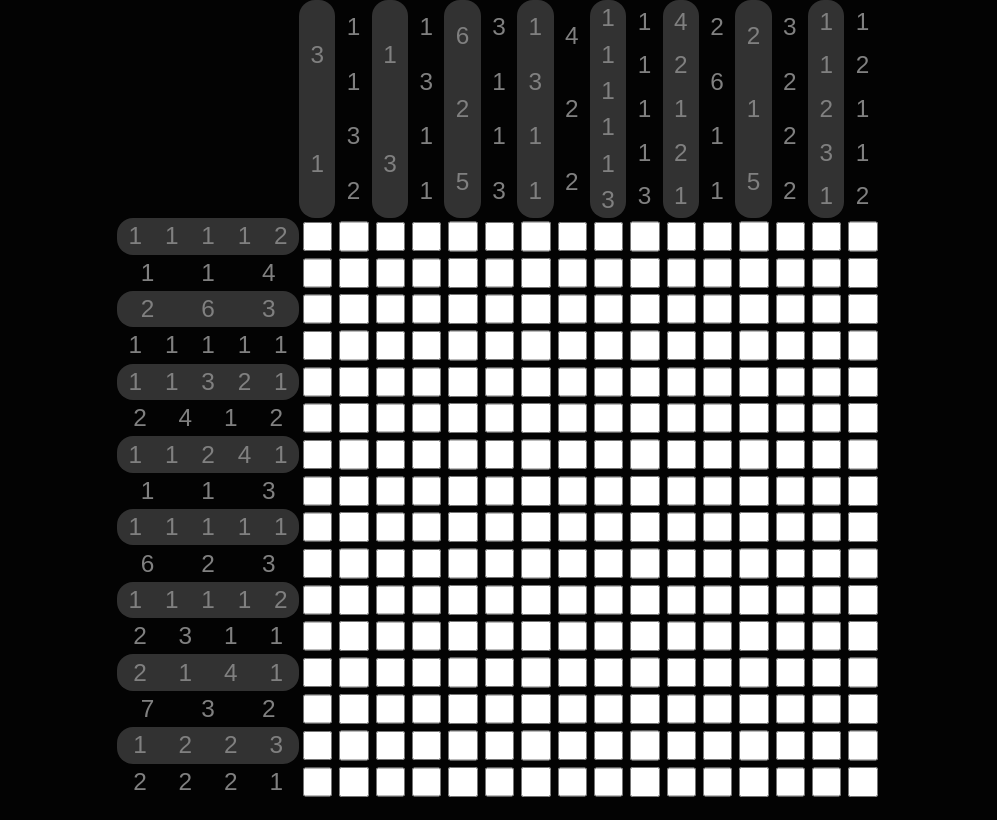
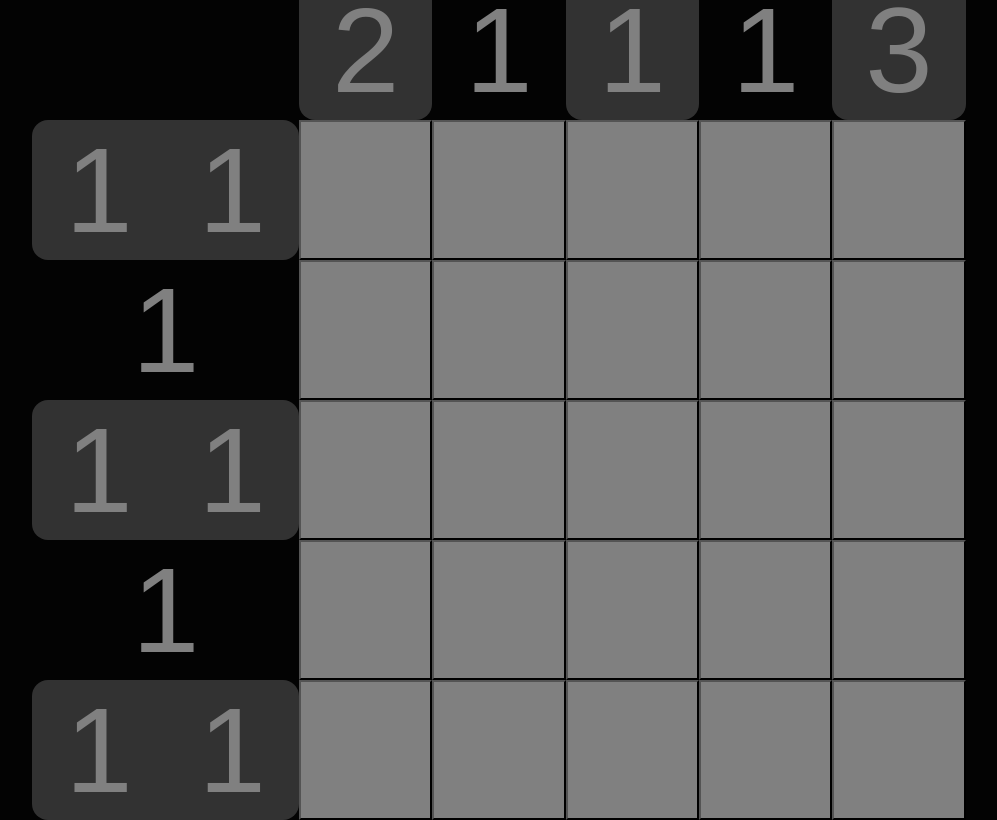
Before and after one commit to Wid-mo/nonograms-layout, a SvelteKit app: page / in a window 1280 px wide. Shown: the whole page, without its empty margins (141-1138 px from the left). Built offline with nearby package versions, Linux system fonts and the light colour scheme.

Commit message:
some small changes

```diff
--- a/src/routes/+page.svelte
+++ b/src/routes/+page.svelte
@@ -1,7 +1,7 @@
 <script>
-	let cellsInRow = 16;
+	let cellsInRow = 5;
 
-	$: cells = Array.from({ length: cellsInRow * cellsInRow }, () => Math.random() < 0.5);
+	$: solutionCells = Array.from({ length: cellsInRow * cellsInRow }, () => Math.random() < 0.5);
 	const last = (arr) => arr[arr.length - 1];
 	const generateLabelsForLine = (arr) => {
 		const labels = arr.reduce((groupsLengths, field, i, arr) => {
@@ -20,10 +20,10 @@
 		Array.from(
 			{ length: cellsInRow ** 2 },
 			(_, i) => ~~(i / cellsInRow) + ((i * cellsInRow) % cellsInRow ** 2)
-		).map((idx) => cells[idx])
+		).map((idx) => solutionCells[idx])
 	).map((line) => generateLabelsForLine(line));
 	$: labelsForRows = splitByGroupsLengthN(cellsInRow)(
-		[...Array(cellsInRow ** 2).keys()].map((idx) => cells[idx])
+		[...Array(cellsInRow ** 2).keys()].map((idx) => solutionCells[idx])
 	).map((line) => generateLabelsForLine(line));
 
 	$: maxNumberOfLabelsForRows = Math.max(...labelsForRows.map(({ length }) => length));
@@ -31,10 +31,19 @@
 	$: maxWidth = maxNumberOfLabelsForRows + cellsInRow;
 	$: maxHeight = maxNumberOfLabelsForColumns + cellsInRow;
 
-	$: checkboxes = Array(cellsInRow ** 2).fill(false);
-	$: gameOver = checkboxes.every((v, i) => v === cells[i]);
-	$: if (gameOver) {
-		alert('OK');
+	$: cells = Array(cellsInRow ** 2).fill('');
+
+	function gameOver() {
+		if (cells.every((cell, i) => (solutionCells[i] ? cell === '█' : cell !== '█'))) {
+			setTimeout(()=>cellsInRow += 1, 1000)
+			;
+		}
+	}
+	function toggle(i) {
+		cells[i] = cells[i] === '' ? '█' : '';
+	}
+	function setXMark(i) {
+		cells[i] = 'X';
 	}
 </script>
 
@@ -66,8 +75,16 @@
 		{/each}
 	</div>
 	<div class="grid" style="grid-template: repeat({cellsInRow}, auto) / repeat({cellsInRow}, auto);">
-		{#each checkboxes as checked}
-			<input type="checkbox" bind:checked />
+		{#each cells as cell, i}
+			<!-- svelte-ignore a11y_consider_explicit_label -->
+			<button
+				on:pointerdown={(e) => {toggle(i)}}
+				on:contextmenu|preventDefault={() => setXMark(i)}
+				on:pointerup={gameOver}
+				class:filled={cell == '█'}
+				class:crossMark={cell == 'X'}
+			>
+			</button>
 		{/each}
 	</div>
 </div>
@@ -135,6 +152,18 @@
 		}
 		& > .grid {
 			display: grid;
+
+			& > button {
+				background-color: gray;
+				cursor: pointer;
+
+				&.filled {
+					background-color: black;
+				}
+				&.crossMark {
+					background-color: darkgray;
+				}
+			}
 		}
 	}
 
@@ -149,8 +178,9 @@
 		justify-content: center;
 		font-family: Arial, sans-serif;
 		color: gray;
+		overflow: hidden;
 	}
-	* {
-		/* outline: 2px solid red; */
-	}
+	/* * {
+		outline: 2px solid red;
+	} */
 </style>
```
